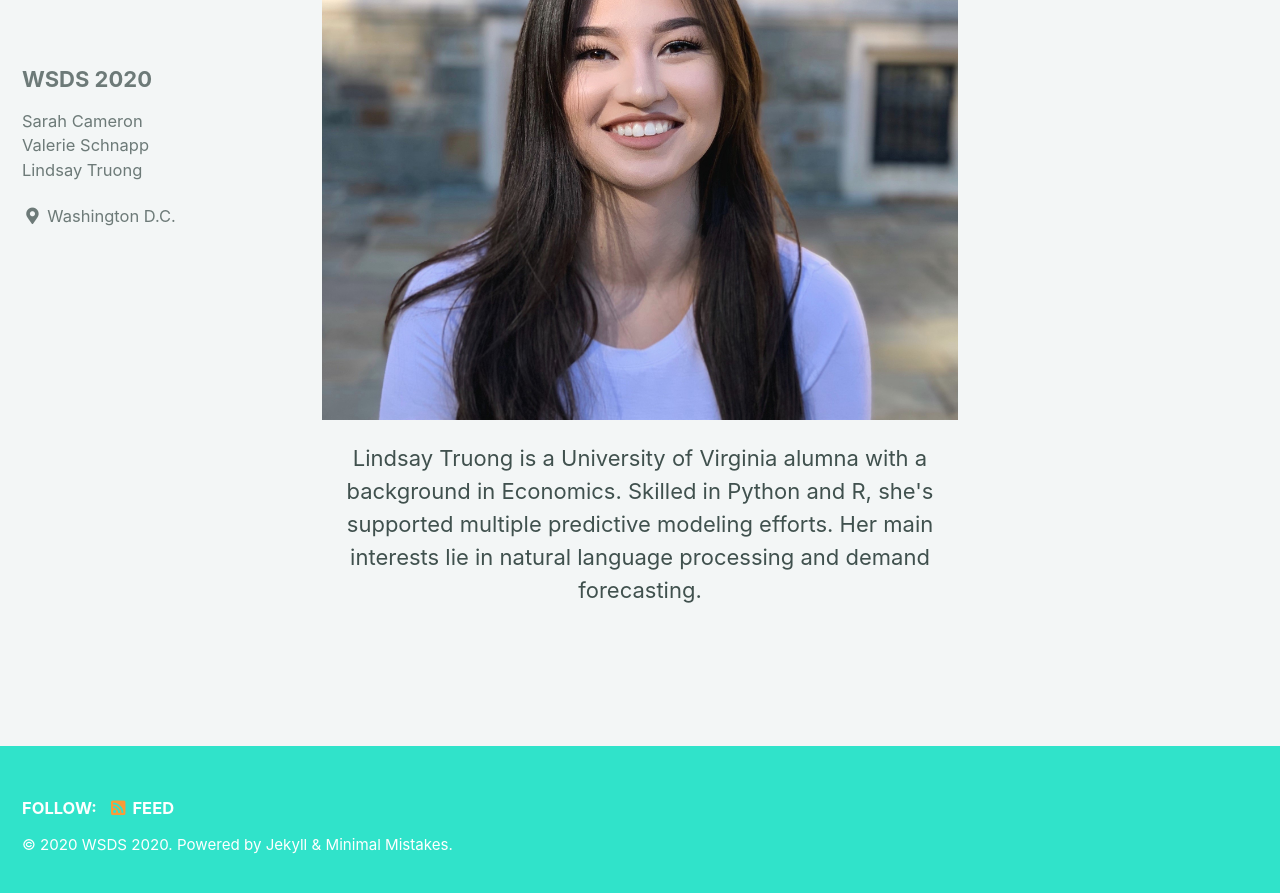
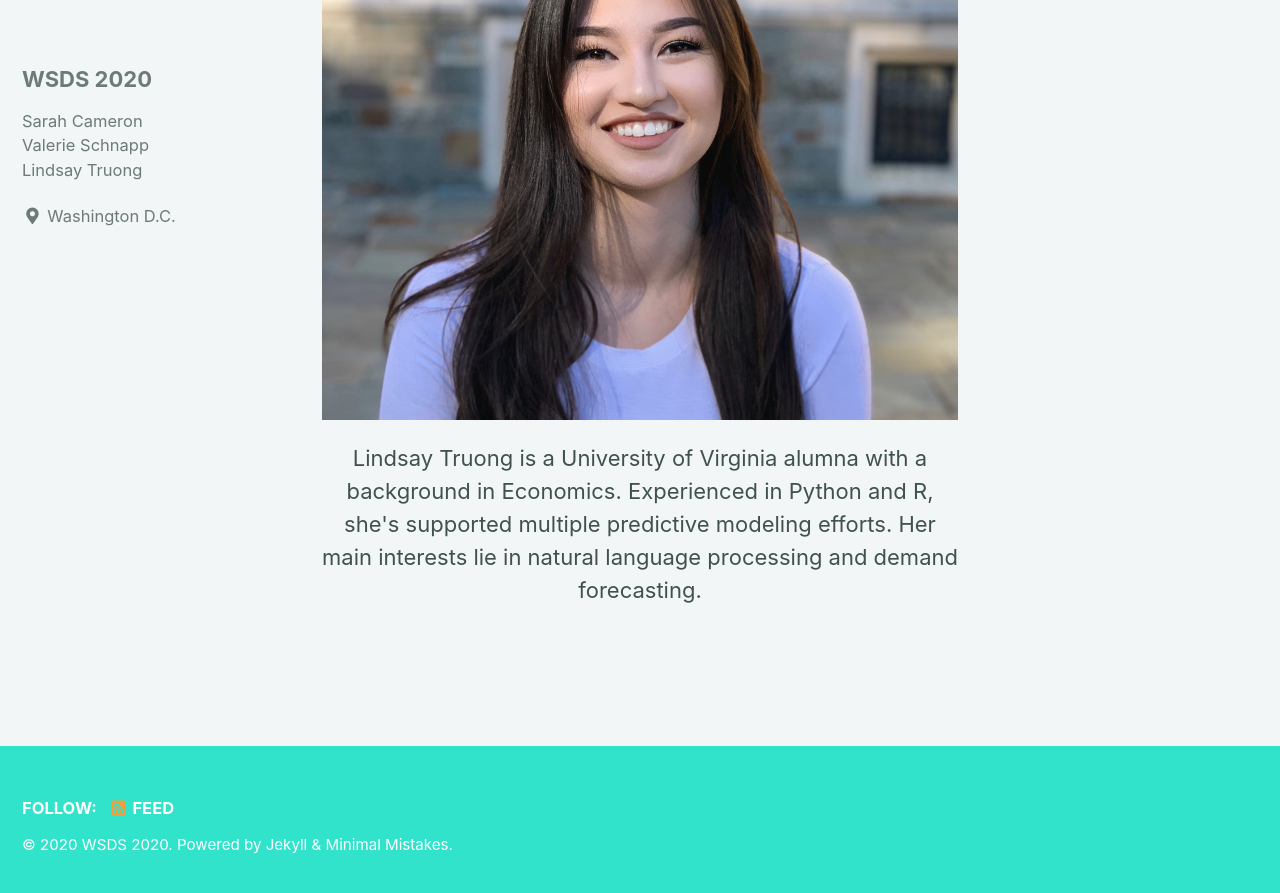
Before and after one commit to lindsaytruong/lindsaytruong.github.io, a Jekyll site: the page built from index.html, in a window 1280 px wide and 900 px high, scrolled down 2732 px. Shown: the top 893 px of the window. Built offline with Jekyll 4.4.1, drawn with Linux system fonts in a browser that asks for light colours; cached includes are drawn as plain includes; the list of posts is cut into pages by our own code.

Commit message:
updated bio

```diff
--- a/index.html
+++ b/index.html
@@ -19,4 +19,4 @@ title: Meet the Team
 <br/>
 <p style="font: size 10; font-weight: bold; text-align: center;">Lindsay Truong</p>
 <img src="/me.jpg" alt="hi" class="inline"/>
-<p style="font: size 7; text-align: center;">Lindsay Truong is a University of Virginia alumna with a background in Economics. Skilled in Python and R, she's supported multiple predictive modeling efforts. Her main interests lie in natural language processing and demand forecasting.</p>
+<p style="font: size 7; text-align: center;">Lindsay Truong is a University of Virginia alumna with a background in Economics. Experienced in Python and R, she's supported multiple predictive modeling efforts. Her main interests lie in natural language processing and demand forecasting.</p>
```
Also changed, not shown: test/index.html (+1 -1 lines).
